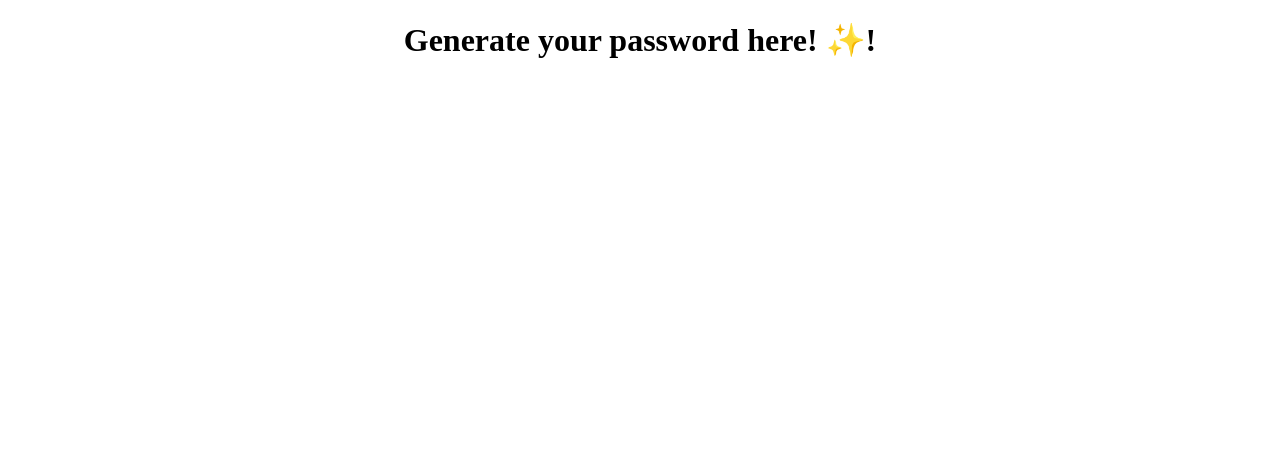
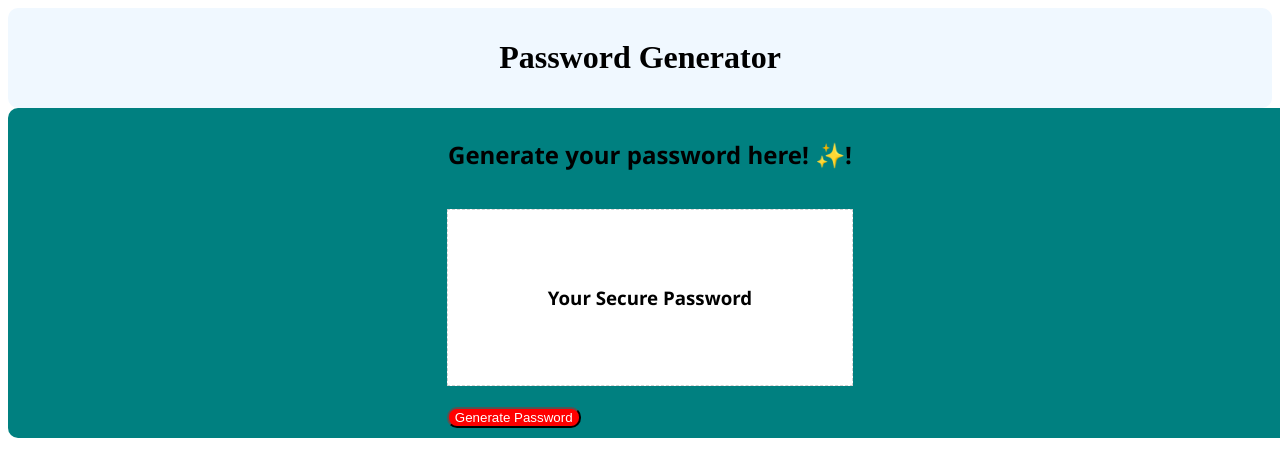
Before and after one commit to mcnaryj/McNary-Homework-3, a plain HTML site: page index.html in a window 1280 px wide. Drawn offline with Linux system fonts and the light colour scheme.

Commit message:
5 or so hours of work

```diff
--- /dev/null
+++ b/Assets/css/style.css
@@ -0,0 +1,44 @@
+header {
+    background-color: aliceblue;
+    padding: 10px;
+    border-radius: 10px;
+    display: flex;
+    justify-content: center;
+    align-items: center;
+    flex-direction: column;
+}
+
+.container {
+    background-color: teal;
+    padding: 10px;
+    border-radius: 10px;
+    display: flex;
+    justify-content: center;
+    align-items: center;
+    flex-direction: column;
+    min-height: 30vh;
+    width: 100%;
+    font-family: 'Segoe UI', Tahoma, Geneva, Verdana, sans-serif;
+
+}
+
+#password-box {
+    background-color: white;
+    border: lightgrey dashed 1px;
+    padding-left: 100px;
+    padding-right: 100px;
+    padding-top: 75px;
+    padding-bottom: 75px;
+
+}
+
+button {
+background-color: red;
+border-radius: 10px;
+color: white;
+justify-content: center;
+}
+
+button:hover {
+ background-color: black;
+}
--- a/index.html
+++ b/index.html
@@ -5,14 +5,27 @@
   <meta charset="UTF-8">
   <meta name="viewport" content="width=device-width, initial-scale=1.0">
   <title>Random Password Generator</title>
+  <link rel="stylesheet" href="./assets/css/style.css" />
 </head>
 
+<header>
+    <h1>Password Generator</h1>
+</header>
+
 <body>
-  <h1 style="text-align:center;">Generate your password here! ✨! </h1>
+    <div class="container">
+        <h2 style="text-align:center;">Generate your password here! ✨! </h2>
+    <form id="passwordGenForm">
+        <h3 id="password-box">Your Secure Password</h3>
+            <button type="submit">Generate Password</button>
+    </form>
+
+    </div>
 
 
 
   <script src="script.js"></script>
 
 </body>
+
 </html>
--- a/script.js
+++ b/script.js
@@ -0,0 +1,3 @@
+form = document.getElementById('passwordGenForm')
+
+generatePassword(characterlength, includeUppercase)
```
Also changed, not shown: Assets/style.css (deleted).
